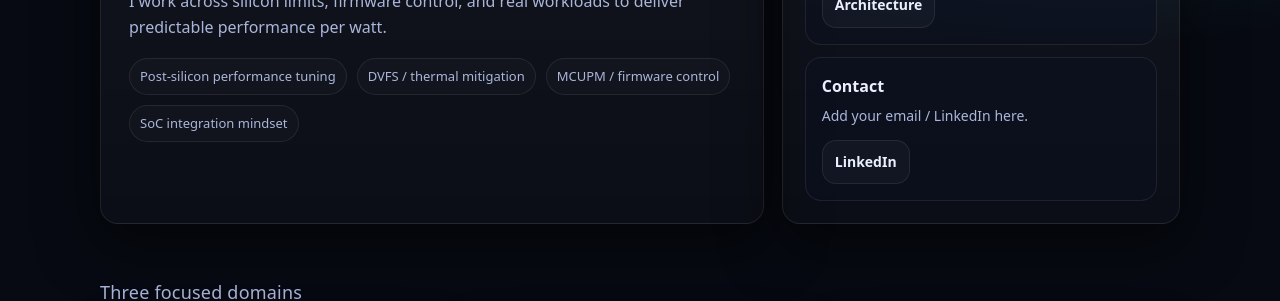
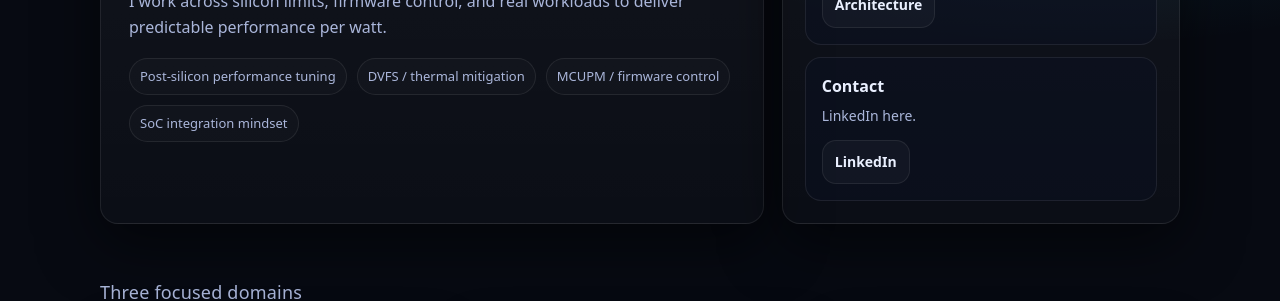
Before and after one commit to markcup727/markcup727.github.io, a Jekyll site: the page built from index.md, in a window 1280 px wide and 1098 px high. Shown: the part 316-617 px from the top of the window. Built offline with Jekyll 4.4.1, drawn with Linux system fonts in a browser that asks for light colours.

Commit message:
Update index.md

```diff
--- a/index.md
+++ b/index.md
@@ -35,7 +35,7 @@ permalink: /
       <div class="side__card">
         <p class="side__title">Contact</p>
         <p class="side__text muted">
-          Add your email / LinkedIn here.
+          LinkedIn here.
         </p>
         <div class="side__links">
           <a class="btn"
```
